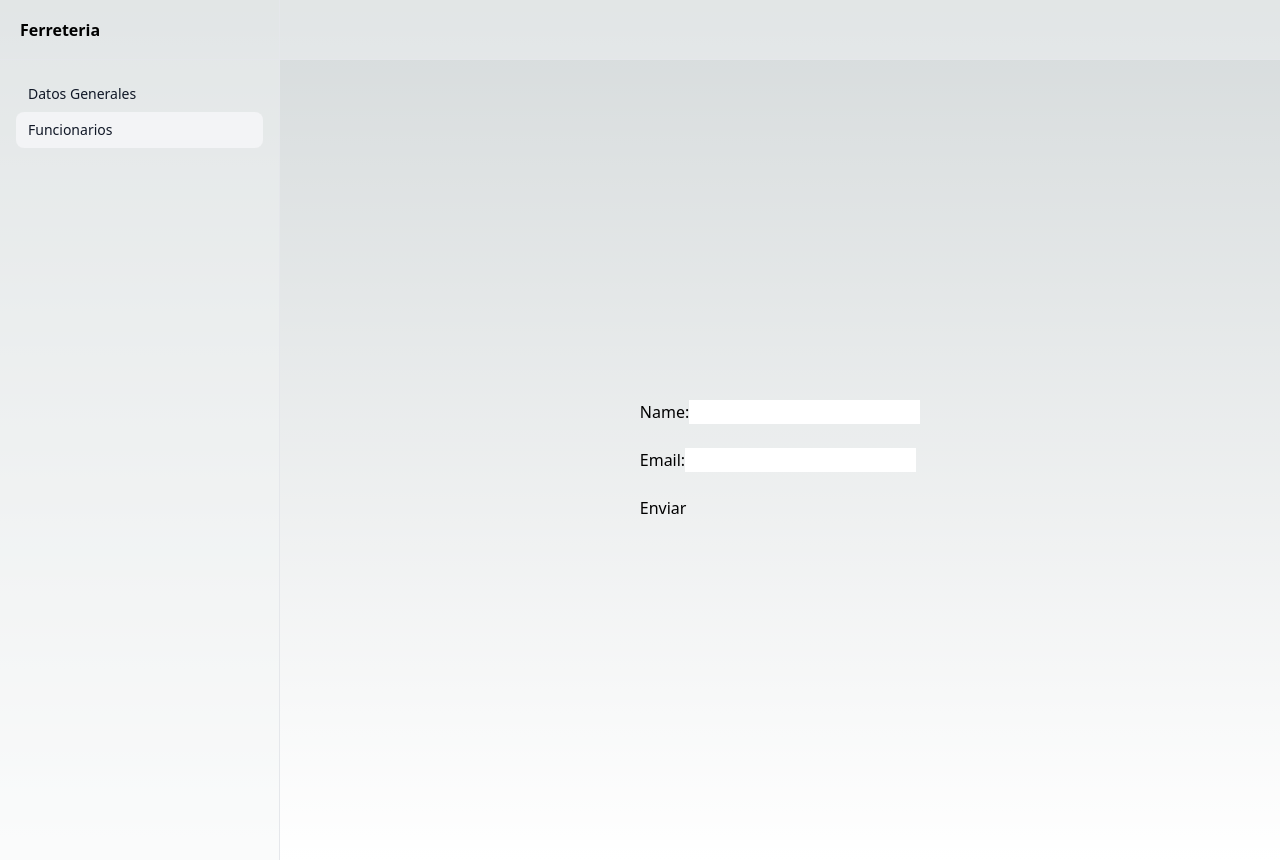
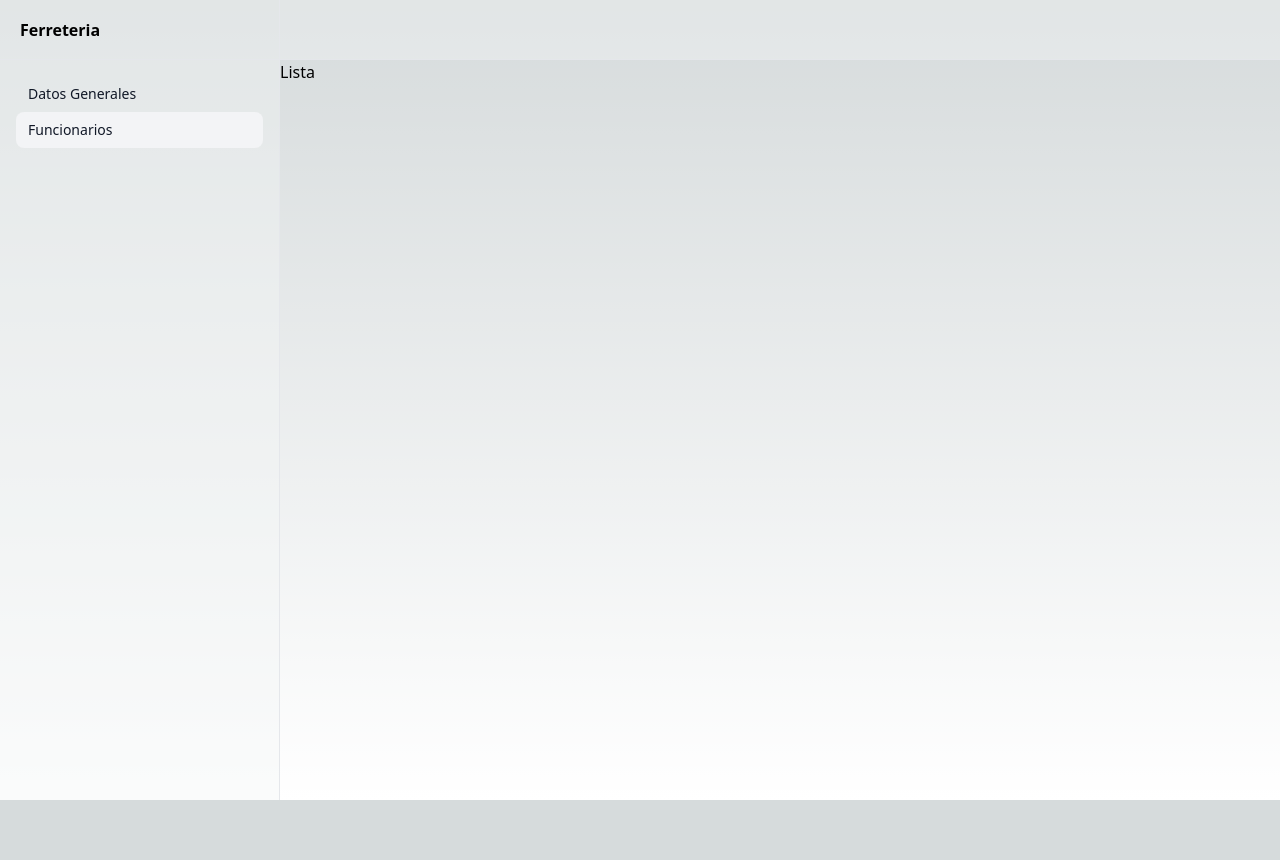
Before and after one commit to IvanSmir/Sistemas-de-Gestion, a Next.js app in the folder client/: page /funcionarios in a window 1280 px wide. After the commit the page ends 800 px from the top, so only its background shows below. Built offline with nearby package versions, Linux system fonts and the light colour scheme.

Commit message:
ejemploo

```diff
--- /dev/null
+++ b/client/src/components/funcionarios/Lista.tsx
@@ -0,0 +1,7 @@
+
+
+export const Lista = () => {
+  return (
+    <div>Lista</div>
+  )
+}
--- a/client/src/pages/funcionarios/index.tsx
+++ b/client/src/pages/funcionarios/index.tsx
@@ -2,14 +2,13 @@ import { Form } from '@/components/funcionarios/Form';
 import React from 'react'
 import '../../app/globals.css'
 import Layout from '../../app/layout'
+import { Lista } from '@/components/funcionarios/Lista';
 const index = () => {
   return (
     <Layout>
 
 
-    <div>
-        <Form/>
-    </div>
+    <Lista/>
     </Layout>
   )
 }
```
